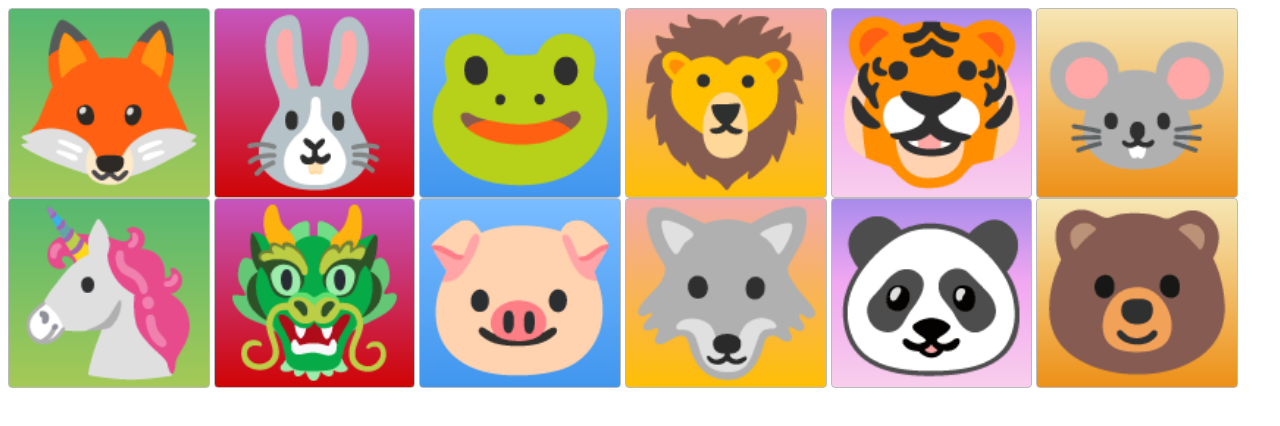
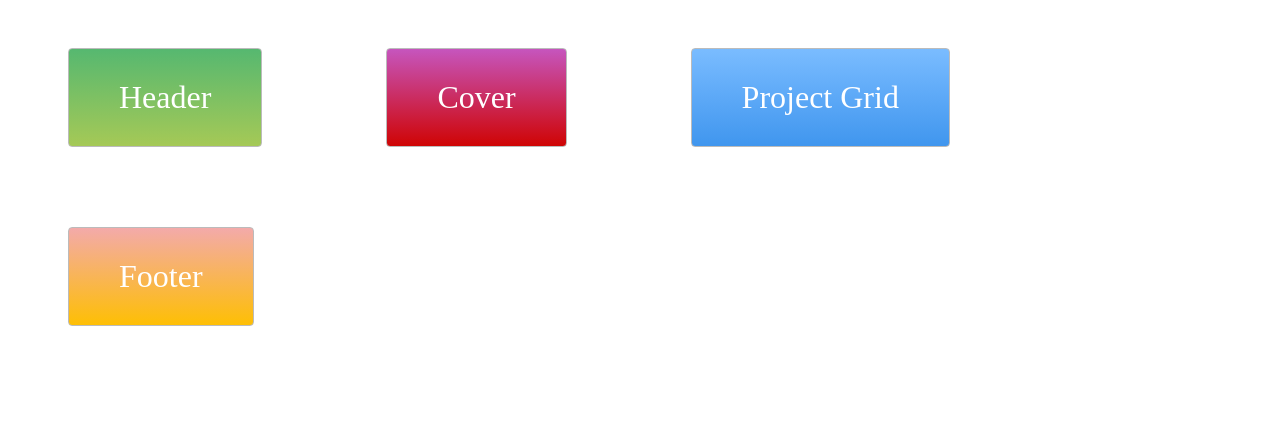
Before and after one commit to MTelschow/Zero-to-Mastery-Complete-Web-Developer, a plain HTML site: page CSS Grid/index.html in a window 1280 px wide. Drawn offline with Linux system fonts and the light colour scheme.

Commit message:
Add files for the layout exercise

```diff
--- a/CSS Grid/index.html
+++ b/CSS Grid/index.html
@@ -1,25 +1,13 @@
 <!DOCTYPE html>
 <html>
 <head>
-  <!-- the below meta tag is default in most modern browsers. however if you have an
-  older browser, the emojis may not show up properly. In which case you need this meta
-  tag. Read more here: https://teamtreehouse.com/community/meta-charsetutf8-what-does-this-mean-or-what-does-it-do-i-deleted-it-from-the-code-and-nothing-changed -->
-  <meta charset="utf-8" >
-  <title>Grid Master</title>
+  <title>Layout Master</title>
   <link rel="stylesheet" type="text/css" href="./style.css">
 </head>
 <body>
-  <div class="zone green">🦊</div>
-  <div class="zone red">🐰</div>
-  <div class="zone blue">🐸</div>
-  <div class="zone yellow">🦁</div>
-  <div class="zone purple">🐯</div>
-  <div class="zone brown">🐭</div>
-  <div class="zone green">🦄</div>
-  <div class="zone red">🐲</div>
-  <div class="zone blue">🐷</div>
-  <div class="zone yellow">🐺</div>
-  <div class="zone purple">🐼</div>
-  <div class="zone brown">🐻</div>
+  <div class="zone green">Header</div>
+  <div class="zone red">Cover</div>
+  <div class="zone blue">Project Grid</div>
+  <div class="zone yellow">Footer</div>
 </body>
 </html>
--- a/CSS Grid/style.css
+++ b/CSS Grid/style.css
@@ -1,8 +1,10 @@
 .zone {
+    padding:30px 50px;
+    margin:40px 60px;
     cursor:pointer;
     display:inline-block;
-    text-align: center;
-    font-size:10em;
+    color:#FFF;
+    font-size:2em;
     border-radius:4px;
     border:1px solid #bbb;
     transition: all 0.3s linear;
@@ -14,7 +16,6 @@
     -o-box-shadow:rgba(0,0,0,0.8) 0px 5px 15px, inset rgba(0,0,0,0.15) 0px -10px 20px;
     box-shadow:rgba(0,0,0,0.8) 0px 5px 15px, inset rgba(0,0,0,0.15) 0px -10px 20px;
 }
-
 
 /*https://paulund.co.uk/how-to-create-shiny-css-buttons*/
 /***********************************************************************
@@ -68,30 +69,3 @@
     background: -ms-linear-gradient(top, #7abcff 0%,#60abf8 44%,#4096ee 100%); /* IE10+ */
     background: linear-gradient(top, #7abcff 0%,#60abf8 44%,#4096ee 100%); /* W3C */
 }
-
-/***********************************************************************
- *  Purple Background
- **********************************************************************/
-.purple {
-    background: #A88BEB; /* Old browsers */
-    background: -moz-linear-gradient(top, #A88BEB 0%, #F1A7F1 44%, #F8CEEC 100%); /* FF3.6+ */
-    background: -webkit-gradient(linear, left top, left bottom, color-stop(0%,#A88BEB), color-stop(44%,#F1A7F1), color-stop(100%,#F8CEEC)); /* Chrome,Safari4+ */
-    background: -webkit-linear-gradient(top, #A88BEB 0%,#F1A7F1 44%,#F8CEEC 100%); /* Chrome10+,Safari5.1+ */
-    background: -o-linear-gradient(top, #A88BEB 0%,#F1A7F1 44%,#F8CEEC 100%); /* Opera 11.10+ */
-    background: -ms-linear-gradient(top, #A88BEB 0%,#F1A7F1 44%,#F8CEEC 100%); /* IE10+ */
-    background: linear-gradient(top, #A88BEB 0%,#F1A7F1 44%,#F8CEEC 100%); /* W3C */
-}
-
-/***********************************************************************
- *  Brown Background
- **********************************************************************/
-.brown {
-    background: #f6e6b4; /* Old browsers */
-    background: -moz-linear-gradient(top, #f6e6b4 0%, #ed9017 100%); /* FF3.6+ */
-    background: -webkit-gradient(linear, left top, left bottom, color-stop(0%,#f6e6b4), color-stop(100%,#ed9017)); /* Chrome,Safari4+ */
-    background: -webkit-linear-gradient(top, #f6e6b4 0%,#ed9017 100%); /* Chrome10+,Safari5.1+ */
-    background: -o-linear-gradient(top, #f6e6b4 0%,#ed9017 100%); /* Opera 11.10+ */
-    background: -ms-linear-gradient(top, #f6e6b4 0%,#ed9017 100%); /* IE10+ */
-    background: linear-gradient(top, #f6e6b4 0%,#ed9017 100%); /* W3C */
-    filter: progid:DXImageTransform.Microsoft.gradient( startColorstr='#f6e6b4', endColorstr='#ed9017',GradientType=0 ); /* IE6-9 */
-}
```
Also changed, not shown: CSS Grid/img/data_storage_2_2.png (added), CSS Grid/img/desktop_analytics_2.png (added), CSS Grid/img/files_2.png (added), CSS Grid/img/monitor_coding_2.png (added), CSS Grid/img/monitor_settings_2.png (added), CSS Grid/img/server_2_2.png (added), CSS Grid/img/server_3.png (added), CSS Grid/img/server_safe_2.png (added), CSS Grid/img/undraw.png (added).
